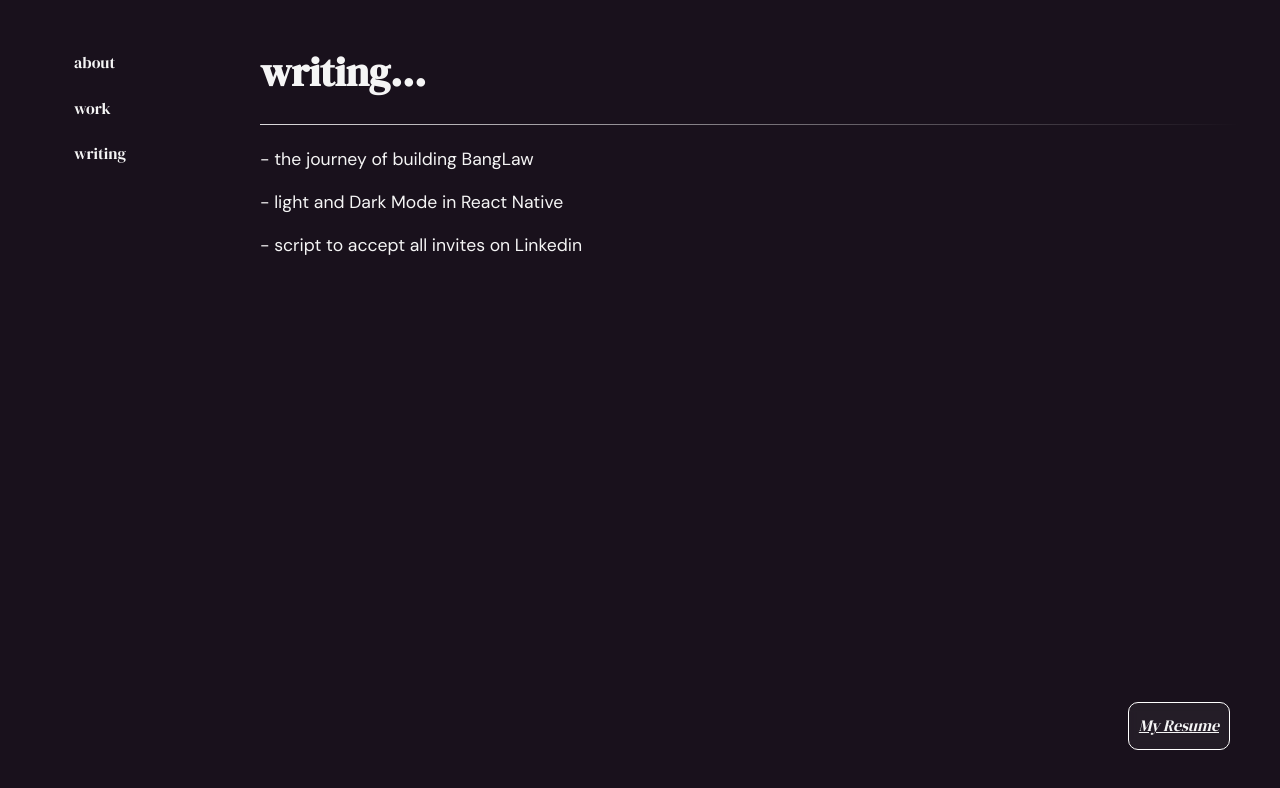
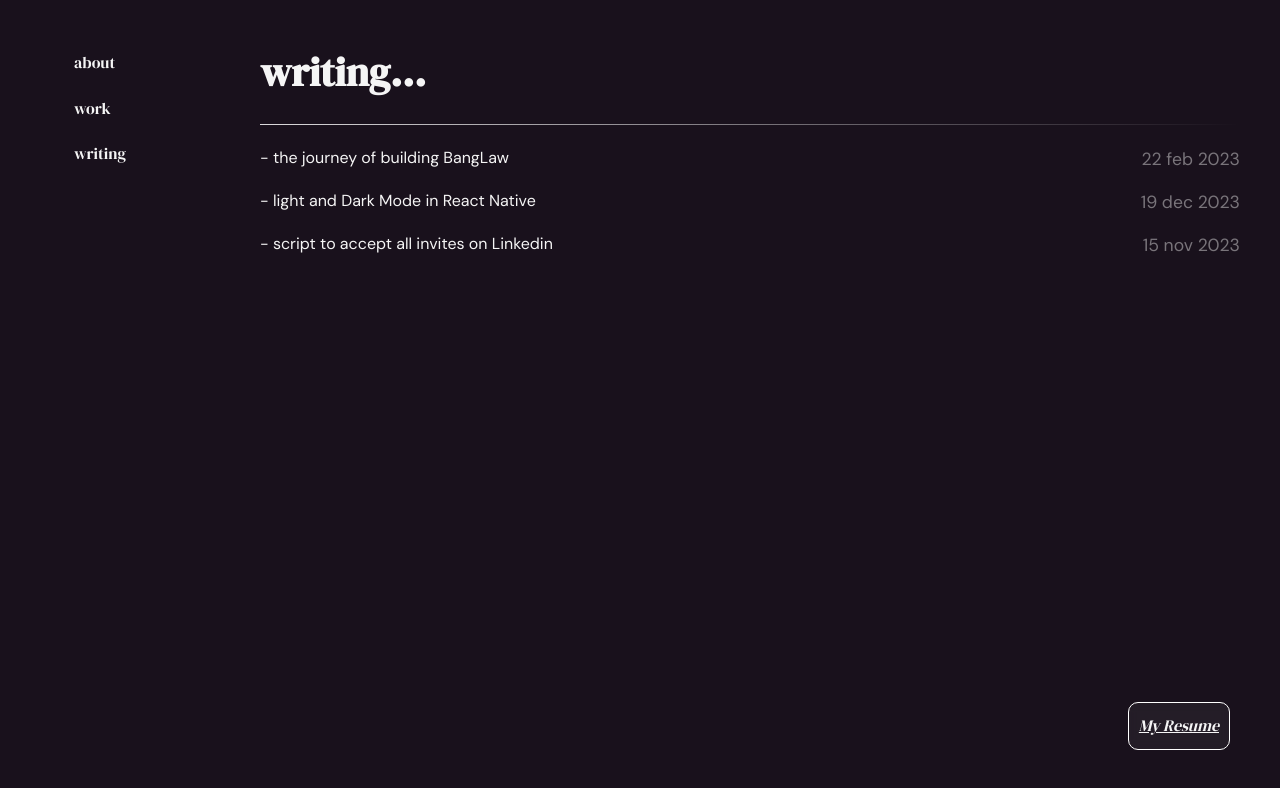
Before and after one commit to idleShubh/idleShubh, a plain HTML site: page writing.html in a window 1280 px wide. Drawn offline with Linux system fonts and the light colour scheme.

Commit message:
fixed working section

```diff
--- a/writing.html
+++ b/writing.html
@@ -18,10 +18,18 @@
     <main>
         <h1>writing...</h1>
         <hr>
-
-        <p><a href="">- the journey of building BangLaw</a></p>
-        <p><a href="">- light and Dark Mode in React Native</a></p>
-        <p><a href="">- script to accept all invites on Linkedin</a></p>
+        <div class="blogs">
+            <a href="">- the journey of building BangLaw</a>
+            <p>22 feb 2023</p>
+        </div>
+        <div class="blogs">
+            <a href="">- light and Dark Mode in React Native</a>
+            <p>19 dec 2023</p>
+        </div>
+        <div class="blogs">
+            <a href="">- script to accept all invites on Linkedin</a>
+            <p>15 nov 2023</p>
+        </div>
     </main>
 
     <a href="https://docs.google.com/document/d/your-resume-link" class="resume-link" target="_blank">My Resume</a>
```
